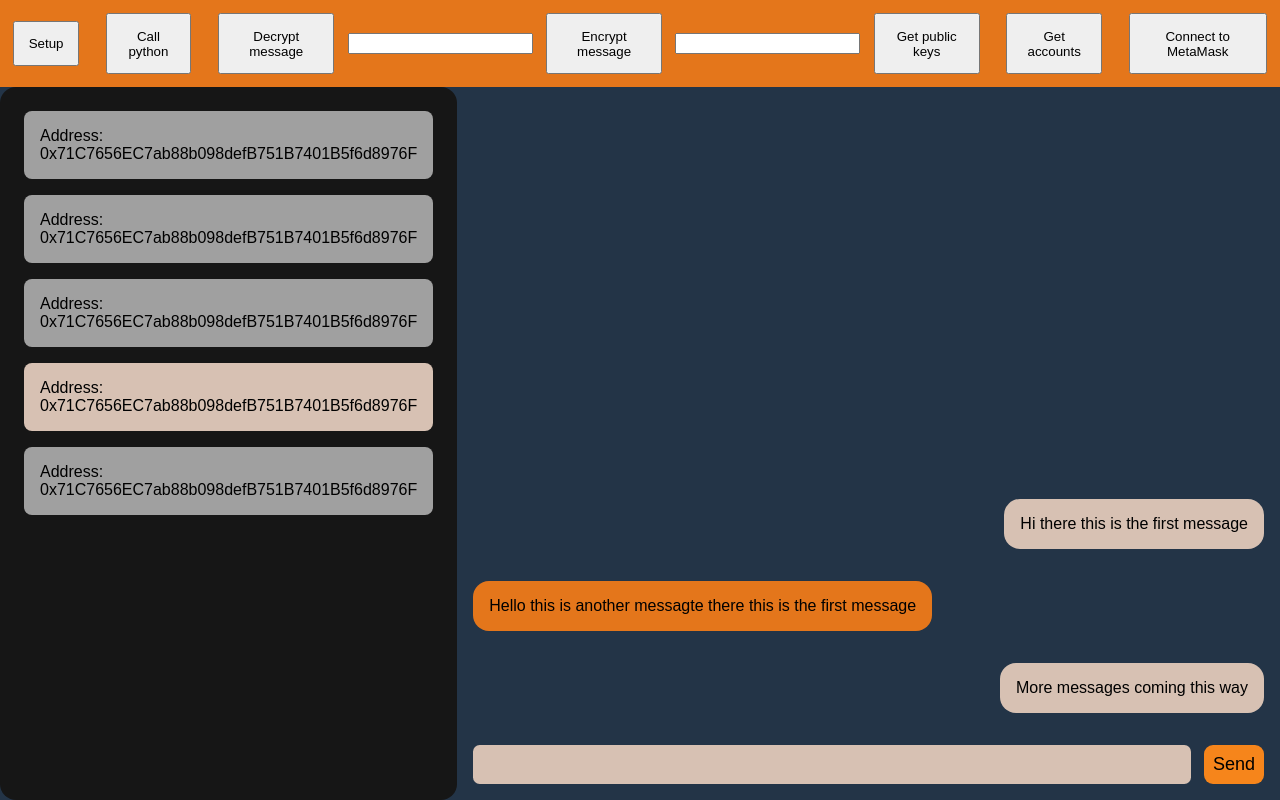
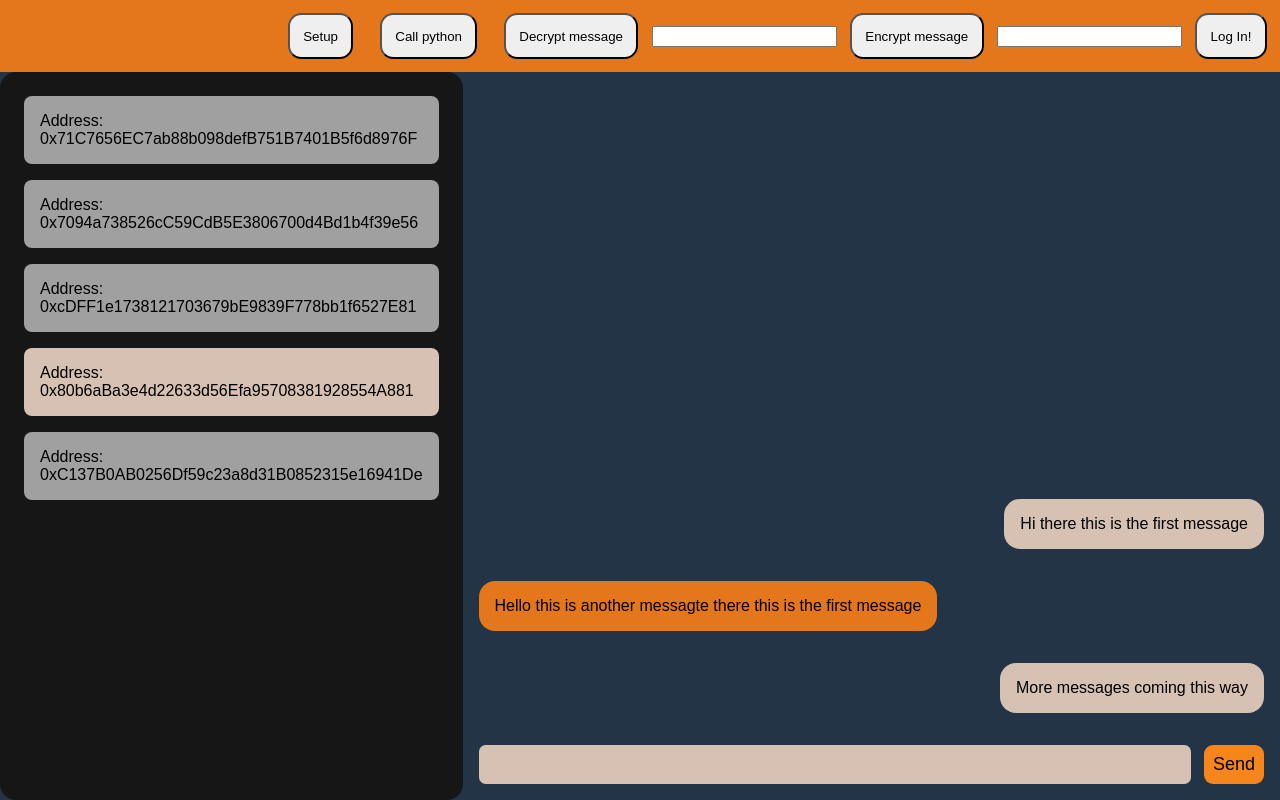
Before and after one commit to dvlasits/NYCMessaging, a Flask app: page / in a window 1280 px wide. Run offline with Flask 2, Linux system fonts and the light colour scheme; some libraries are stand-ins or nearby versions.

Commit message:
Changed contract

```diff
--- a/Encryption/static/styles.css
+++ b/Encryption/static/styles.css
@@ -128,7 +128,7 @@ body {
 #top-buttons > button {
     padding: 1em;
     margin: 1em;
-
+    border-radius: 1em;
 }
 
 #contacts > div.active {
--- a/Encryption/templates/index.html
+++ b/Encryption/templates/index.html
@@ -12,10 +12,10 @@
             let accounts;
             let public_keys;
 
-            function check_metamask(){
+            async function check_metamask(){
                 if (window.ethereum) {
                     window.web3 = new Web3(ethereum);
-                    ethereum.enable()
+                    await ethereum.enable()
                         .then(() => {
                             console.log("Ethereum enabled");
                         })
@@ -29,8 +29,8 @@
                 }
             }
 
-            function get_accounts() {
-                web3.eth.getAccounts(function (err, acc) {
+            async function get_accounts() {
+                await web3.eth.getAccounts(function (err, acc) {
                     if (err != null) {
                         self.setStatus("There was an error fetching your accounts");
                         return;
@@ -44,10 +44,8 @@
                 });
             }
 
-
-
-            function get_public_keys(){
-                ethereum
+            async function get_public_keys(){
+                await ethereum
                 .request({
                   method: 'eth_getEncryptionPublicKey',
                   params: [accounts[0]], // you must have access to the specified account
@@ -124,13 +122,20 @@
                 //send the Http request
                 xhr.send("Data from JS")
             }
+
+            async function login(){
+                await check_metamask();
+                await get_accounts();
+                await get_public_keys();
+
+                document.getElementById('login-btn').textContent  = "Success!";
+                document.getElementById('login-btn').style.backgroundColor = "#11bf3d";
+            }
         </script>
     </head>
     <body>
         <div id="top-buttons">
-            <button onclick="check_metamask()">Connect to MetaMask</button>
-            <button onclick="get_accounts()">Get accounts</button>
-            <button onclick="get_public_keys()">Get public keys</button>
+            <button id="login-btn" onclick="login()">Log In!</button>
             <input type="text" id="encrypt-input"/>
             <button onclick="encrypt_wrapper(document.getElementById('encrypt-input').value)">Encrypt message</button>
             <input type="text" id="decrypt-input"/>
@@ -148,19 +153,19 @@
             </div>
             <div>
                 <span>Address:</span>
-                <span>0x71C7656EC7ab88b098defB751B7401B5f6d8976F</span>
+                <span>0x7094a738526cC59CdB5E3806700d4Bd1b4f39e56</span>
             </div>
             <div>
                 <span>Address:</span>
-                <span>0x71C7656EC7ab88b098defB751B7401B5f6d8976F</span>
+                <span>0xcDFF1e1738121703679bE9839F778bb1f6527E81</span>
             </div>
             <div class="active">
                 <span>Address:</span>
-                <span>0x71C7656EC7ab88b098defB751B7401B5f6d8976F</span>
+                <span>0x80b6aBa3e4d22633d56Efa95708381928554A881</span>
             </div>
             <div>
                 <span>Address:</span>
-                <span>0x71C7656EC7ab88b098defB751B7401B5f6d8976F</span>
+                <span>0xC137B0AB0256Df59c23a8d31B0852315e16941De</span>
             </div>
         </div>
         <div id = "received-messages">
```
Also changed, not shown: 1 other file.
